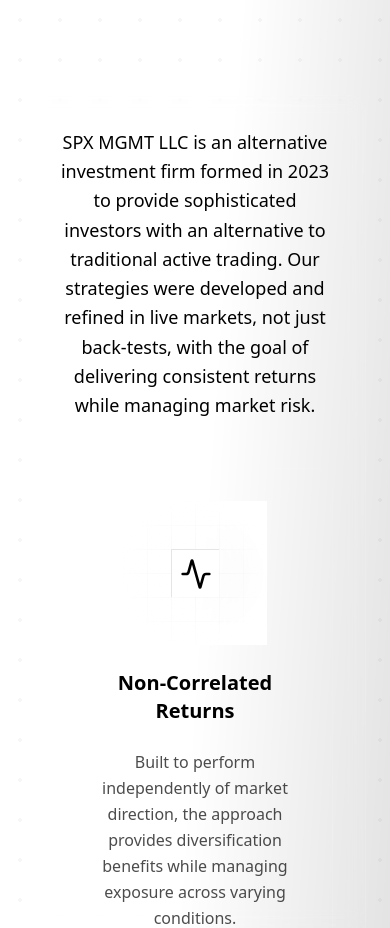
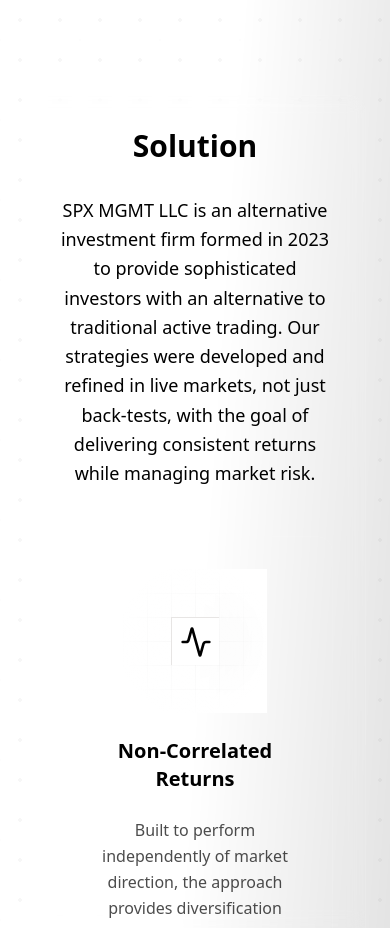
Before and after one commit to insideoptions/spx-management, a Next.js app: page / in a window 390 px wide. Shown: the part 2200-3128 px from the top of the page. Built offline with nearby package versions, Linux system fonts and the light colour scheme.

Commit message:
feat: add Solution title and remove bold from description text
- Add bold 'Solution' h2 title to the Solutions section
- Remove font-medium (bold) from the description paragraph
- Maintain responsive text sizing for the new title
- Keep glass-morphism styling and layout intact

```diff
--- a/components/features-1.tsx
+++ b/components/features-1.tsx
@@ -9,7 +9,10 @@
         <div className="@container mx-auto max-w-6xl px-6">
           <div className="backdrop-blur-sm border border-white/10 dark:border-white/5 rounded-2xl p-8 md:p-12">
             <div className="text-center mb-12 md:mb-20">
-              <p className="text-balance text-lg md:text-xl lg:text-2xl font-medium leading-relaxed text-black dark:text-white max-w-4xl mx-auto">
+              <h2 className="text-3xl md:text-4xl lg:text-5xl font-bold text-black dark:text-white mb-8">
+                Solution
+              </h2>
+              <p className="text-balance text-lg md:text-xl lg:text-2xl leading-relaxed text-black dark:text-white max-w-4xl mx-auto">
                 SPX MGMT LLC is an alternative investment firm formed in 2023 to provide sophisticated investors with an alternative to traditional active trading. Our strategies were developed and refined in live markets, not just back-tests, with the goal of delivering consistent returns while managing market risk.
               </p>
             </div>
```
